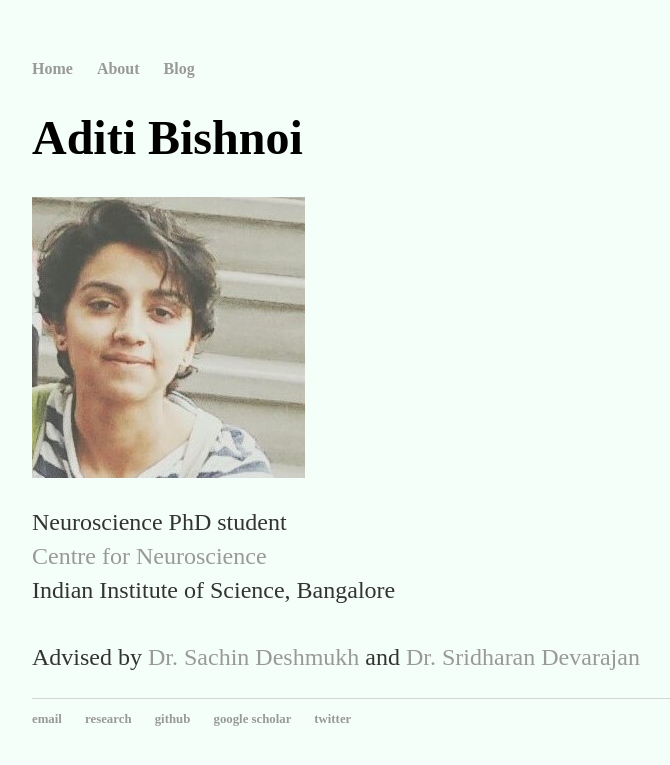
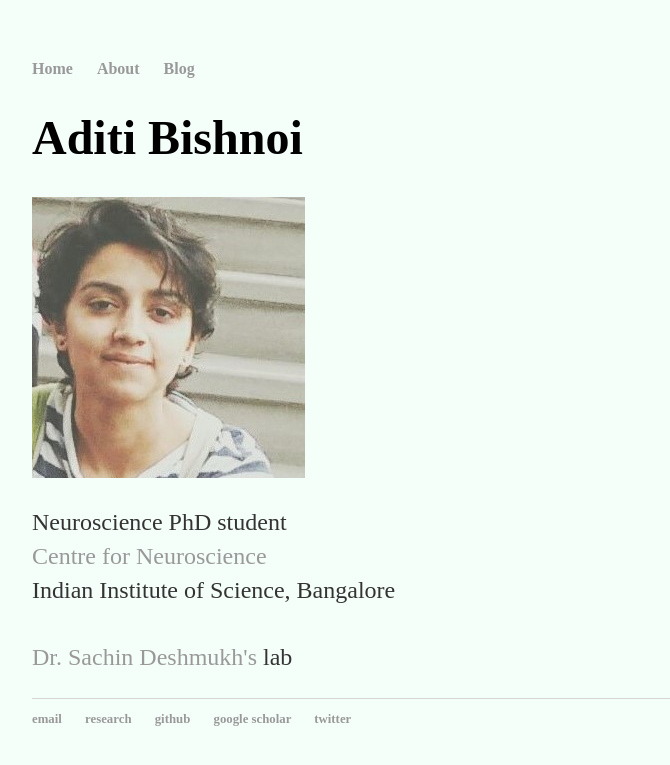
Before and after one commit to AdiBish/adibish.github.io, a Jekyll site: the page built from index.html, in a window 1280 px wide. Shown: the top 765 px of the page, without its empty margins (160-830 px from the left). Built offline with Jekyll 4.4.1, drawn with Linux system fonts in a browser that asks for light colours.

Commit message:
Update index.html

```diff
--- a/index.html
+++ b/index.html
@@ -12,8 +12,8 @@
 	<p> Neuroscience PhD student <br/>
 		<a href="http://www.cns.iisc.ac.in/home/" target="_blank"> Centre for Neuroscience </a> <br/>
 		Indian Institute of Science, Bangalore <br/> <br/>
-		Advised by <a href="http://www.cns.iisc.ac.in/home/people/sachin-deshmukh/" target="_blank">Dr. Sachin Deshmukh </a> and
-		<a href="http://www.cns.iisc.ac.in/home/people/sridharan-devarajan/" target="_blank"> Dr. Sridharan Devarajan </a> <br/>
+		<a href="http://www.cns.iisc.ac.in/home/people/sachin-deshmukh/" target="_blank">Dr. Sachin Deshmukh's </a> lab
+
 		</p>
 	</div>
 </div><!-- /.blurb -->
```
